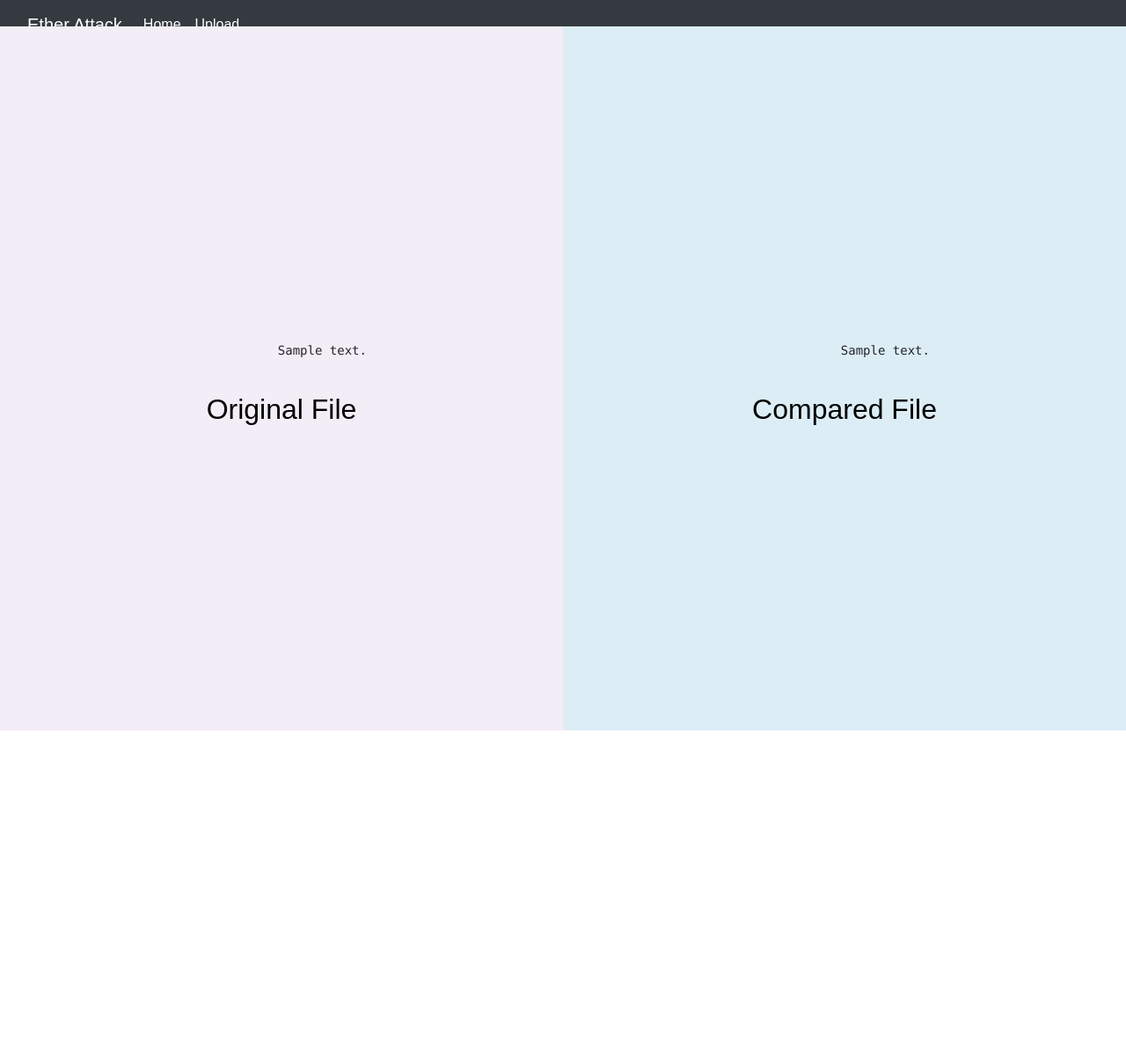
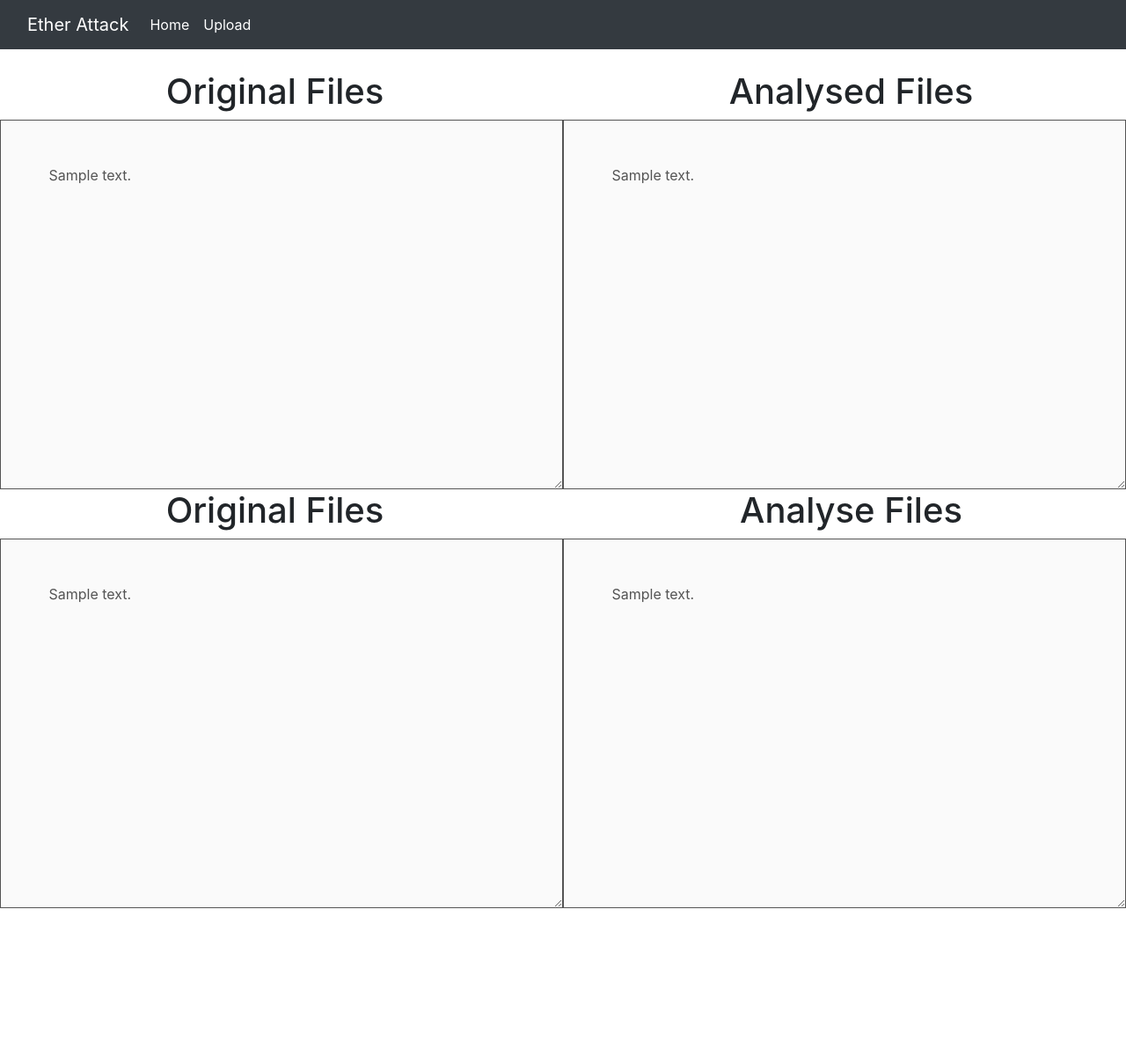
Before and after one commit to Xenomii/EtherAttack, a Flask app: template WebApp/templates/content.html in a window 1280 px wide. Shown: the whole page at 88% size. Run offline with Flask 2, Linux system fonts and the light colour scheme; the template is opened without the code that fills it: most values are stand-ins (such as "Sample title", 1, 10 or a date in 2020).

Commit message:
able to show 4 boxes

```diff
--- a/WebApp/app.py
+++ b/WebApp/app.py
@@ -67,7 +67,9 @@ def upload_file(req_path):
 
 @app.route('/content.html/<filename>')
 def content(filename):
-    with open('TempStore/'+filename, 'r') as f:
+    size = len(filename)
+    with open(f"Contracts/{filename[:size - 4]}/contract_{filename[:size - 4]}.sol"
+    , 'r') as f:
         return render_template('content.html', text=f.read())
 
 
--- /dev/null
+++ b/WebApp/static/css/content.css
@@ -0,0 +1,25 @@
+html,
+body {
+    padding: 0;
+    margin: 0;
+    height: 100%;
+}
+
+.textBox {
+    float: left;
+    border: solid 1px;
+    overflow-y: scroll;
+    padding: 50px;
+}
+
+#sec3,
+#sec1 {
+    width: 50%;
+    height: 35%;
+}
+
+#sec4,
+#sec2 {
+    width: 50%;
+    height: 35%;
+}
--- a/WebApp/templates/content.html
+++ b/WebApp/templates/content.html
@@ -1,72 +1,26 @@
-{% extends "base.html" %}
+{% extends "base.html" %} {% block content %}
+<link rel="stylesheet" href="../static/css/content.css">
+<div class="row" style="text-align:center;">
+  <div class ="col-lg-6">
+    <h1>Original Files</h1>
+  </div>
+  <div class ="col-lg-6">
+    <h1>Analysed Files</h1>
+  </div>
+
+</div>
+<textarea class="textBox" id="sec1" disabled> {{ text }} </textarea>
+<textarea class="textBox" id="sec2" disabled> {{ text }} </textarea>
+<div class="row" style="text-align:center;">
+  <div class ="col-lg-6">
+    <h1>Original Files</h1>
+  </div>
+  <div class ="col-lg-6">
+    <h1>Analyse Files</h1>
+  </div>
+
+</div>
 
 
-{% block content %}
-  <style>
-    body {
-      font-family: Arial;
-      color:black;
-    }
-
-    .split {
-      height: 100%;
-      width: 50%;
-      position: fixed;
-      z-index: 1;
-      top: 30px;
-      overflow-x: hidden;
-      padding-top: 20px;
-    }
-
-    .left {
-      left: 0;
-      background-color:#f3edf7;
-    }
-
-    .right {
-      right: 0;
-      background-color: #dcedf5;
-    }
-
-    .centered {
-      position: absolute;
-      top: 50%;
-      left: 50%;
-      transform: translate(-50%, -50%);
-      text-align: center;
-    }
-
-    .centered img {
-      width: 150px;
-      border-radius: 50%;
-    }
-    </style>
-
-
-<div class="split left">
-  <div class="centered">
-    <div class="container">
-        <pre>
-            {{ text }}
-            </pre>
-    </div>
-
-    <h2>Original File</h2>
-
-  </div>
-</div>
-
-<div class="split right">
-  <div class="centered">
-    <div class="container">
-        <pre>
-            {{ text }}
-            </pre>
-    </div>
-    <h2>Compared File</h2>
-
-  </div>
-</div>
-
-</body>
-{% endblock %}
+<textarea class="textBox" id="sec3" disabled> {{ text }} </textarea>
+<textarea class="textBox" id="sec4" disabled> {{ text }} </textarea> {% endblock %}
```
